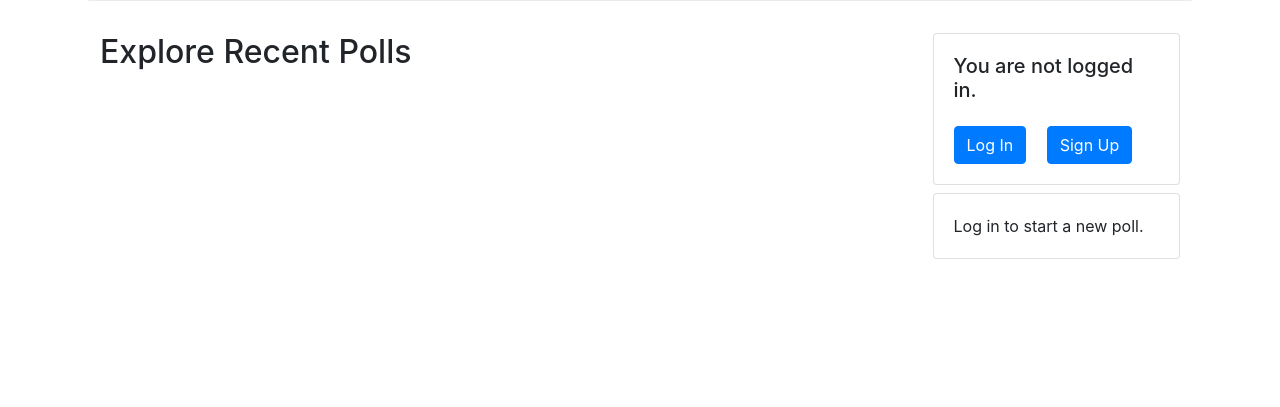
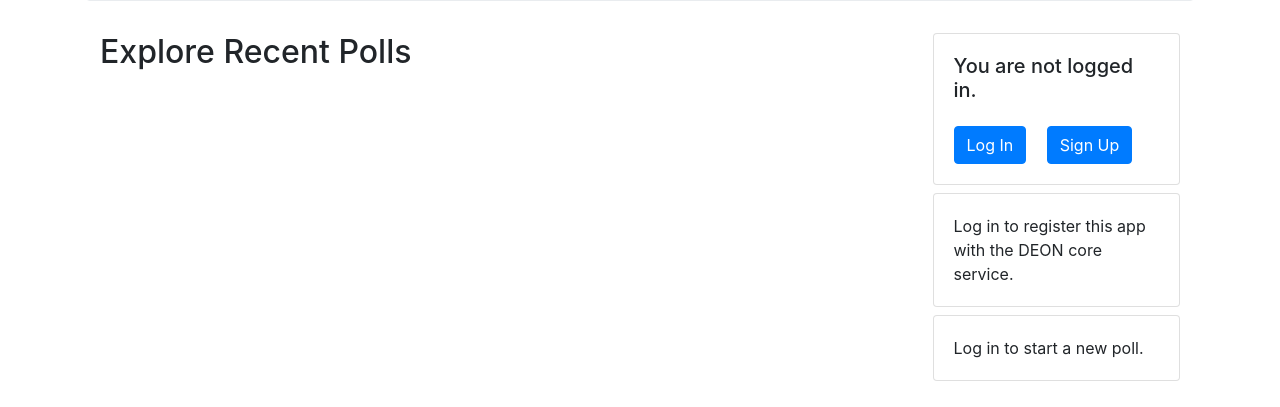
Before and after one commit to off-grid-block/vote-app, a Django app: page /users/ in a window 1280 px wide. Shown: the part 393-800 px from the top of the page. Run offline with Django 3.2, Linux system fonts and the light colour scheme; some libraries are stand-ins or nearby versions.

Commit message:
integrated with deon+indy changes

```diff
--- a/deon_apps/settings.py
+++ b/deon_apps/settings.py
@@ -138,4 +138,5 @@ LOGIN_REDIRECT_URL = 'home'
 LOGOUT_REDIRECT_URL = 'home'
 
 # DEON Service API URL
-API_URL = 'http://localhost:8000/api/v1'
+CORE_URL = 'http://localhost:8001/api/v1'
+API_URL = 'http://localhost:8002/api/v1'
--- a/templates/home.html
+++ b/templates/home.html
@@ -43,6 +43,15 @@
 					{% endif %}
 				</div>
 			</div>
+			<div class="card mb-2">
+				<div class="card-body">
+					{% if user.is_authenticated %}
+						<a href="{% url 'register' %}"> Register with core service</a>
+					{% else %}
+						Log in to register this app with the DEON core service.
+					{% endif %}
+				</div>
+			</div>
 			<div class="card">
 				<div class="card-body">
 					{% if user.is_authenticated %}
--- a/vote/urls.py
+++ b/vote/urls.py
@@ -4,6 +4,7 @@ from vote.views import (
     vote_detail_view,
     poll_create_view,
     poll_detail_view,
+    register_view,
     HomePageView,
 )
 
@@ -16,6 +17,7 @@ urlpatterns = [
 
     path('new', poll_create_view, name='poll_create'),
     path('<uuid:pollid>', poll_detail_view, name='poll_detail'),
+    path('register', register_view, name='register'),
 
     path('', HomePageView.as_view(), name='homepage')
 
```
Also changed, not shown: templates/register.html (added, +17 -0 lines), vote/views.py (+18 -2 lines), db.sqlite3.
